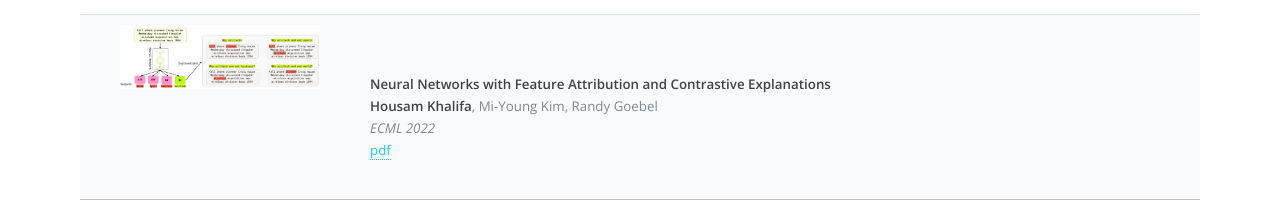
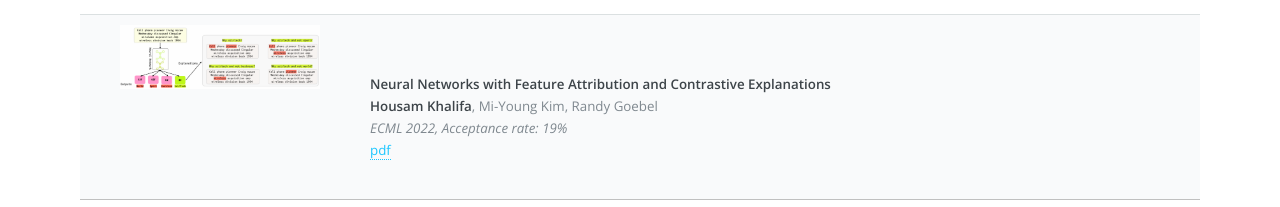
Before and after one commit to housamkhalifa/housamkhalifa.github.io, a plain HTML site: page index.html in a window 1280 px wide. Shown: the part 1133-1340 px from the top of the page. Drawn offline with nearby package versions, Linux system fonts and the light colour scheme.

Commit message:
Update index.html

```diff
--- a/index.html
+++ b/index.html
@@ -83,7 +83,7 @@ Contrastive Explanations</b>
                             <br>
 							<b>Housam Khalifa</b>, Mi-Young Kim, Randy Goebel
                             <br>
-                           <i>ECML 2022</i>
+                           <i>ECML 2022, Acceptance rate: 19%</i>
                             <br>
                             <a href="">pdf</a>
                         </p>
```
